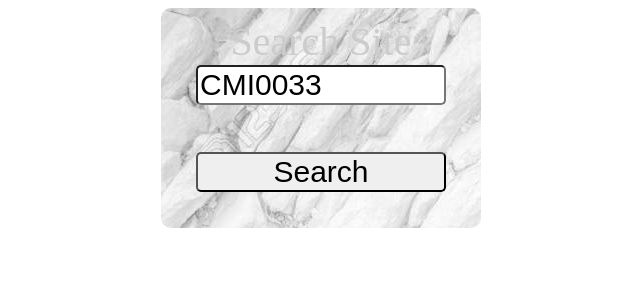
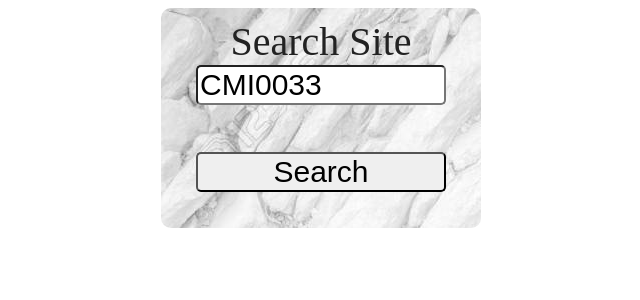
Before and after one commit to Piyasopon/phpsitebot-GG, a PHP site: page /mongo.php in a window 1280 px wide. Shown: the top 300 px of the page, without its empty margins (319-959 px from the left). Run offline with PHP 8.4, Linux system fonts and the light colour scheme.

Commit message:
color font

```diff
--- a/mongo.php
+++ b/mongo.php
@@ -7,7 +7,7 @@ body{
 }
 .font{
     font-size:40px;
-    color:#cccccc;
+    color:#222222;
 }
 .input{
     height:40px;
```
